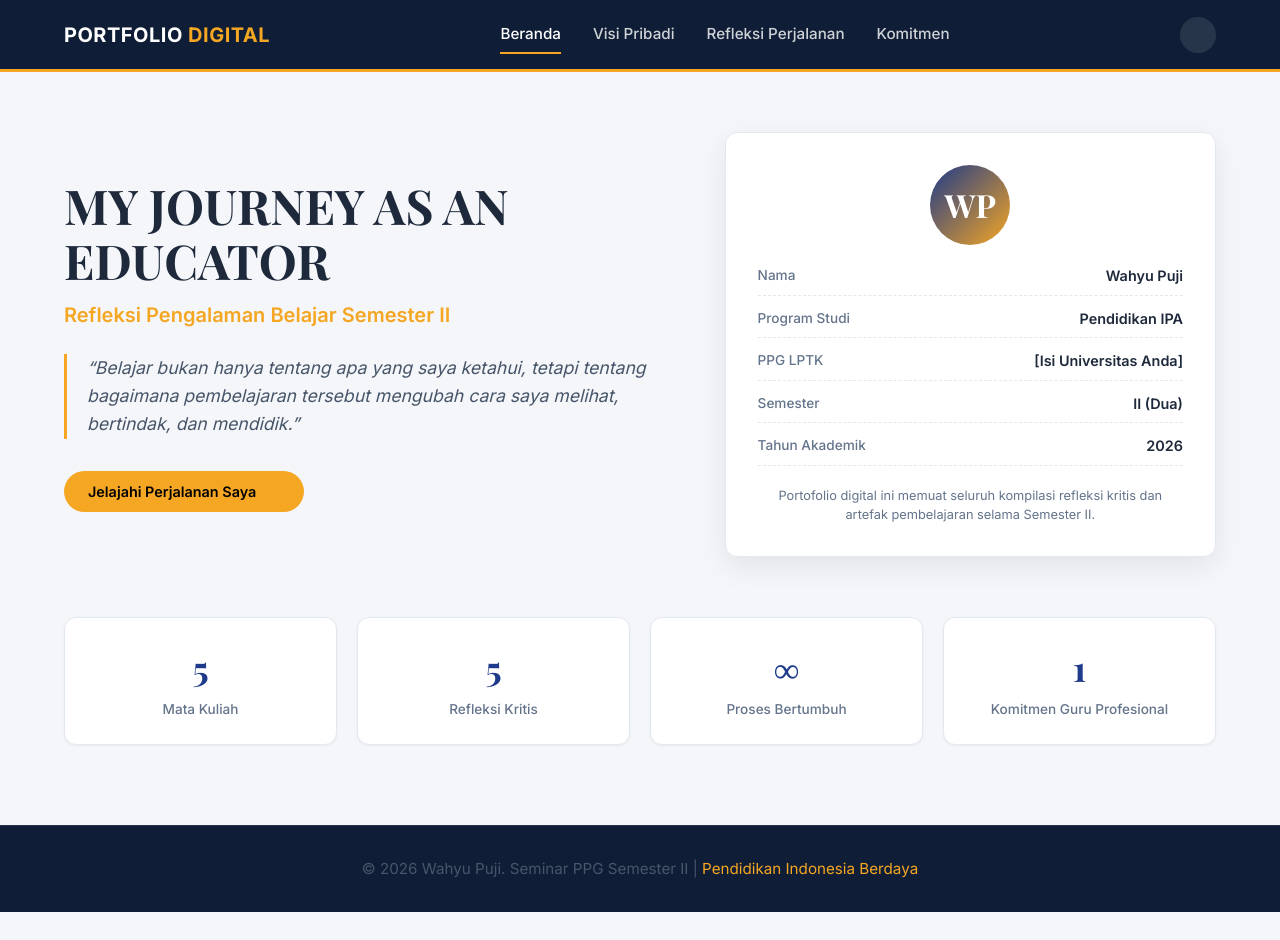
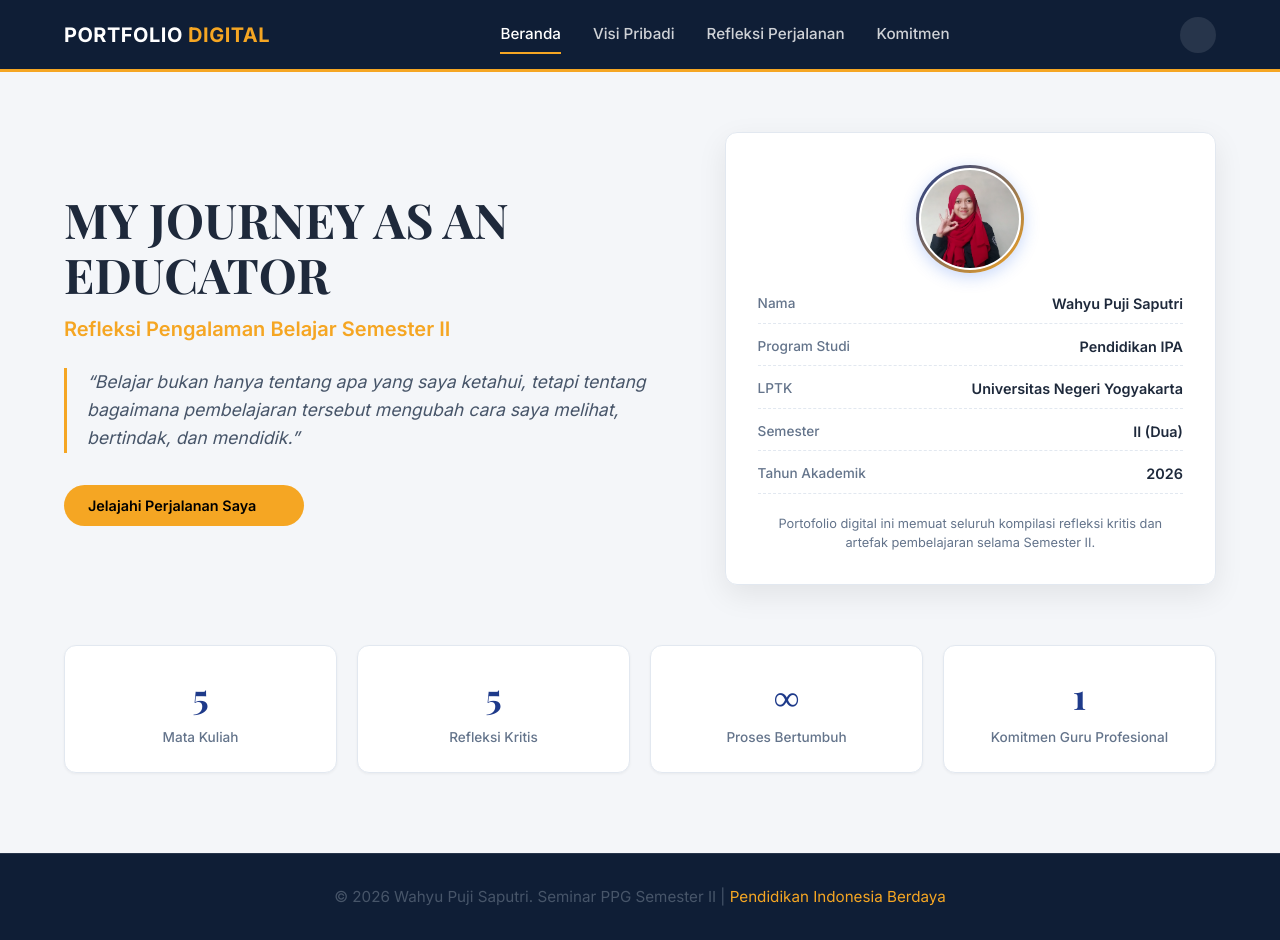
Before and after one commit to wahyupujisaputri/refleksisemester2, a plain HTML site: page index.html in a window 1280 px wide. Before the commit the page ends 912 px from the top, so only its background shows below. Drawn offline with nearby package versions, Linux system fonts and the light colour scheme; some icons are missing; a web font is replaced by a local one.

Commit message:
feat: Tambahkan foto profil asli Wahyu Puji Saputri dan perbarui LPTK menjadi Universitas Negeri Yogyakarta

```diff
--- a/index.html
+++ b/index.html
@@ -3,7 +3,7 @@
 <head>
   <meta charset="UTF-8">
   <meta name="viewport" content="width=device-width, initial-scale=1.0">
-  <title>Portfolio Digital Refleksi PPG — Wahyu Puji</title>
+  <title>Portfolio Digital Refleksi PPG — Wahyu Puji Saputri</title>
 
   <!-- Google Fonts -->
   <link rel="preconnect" href="https://fonts.googleapis.com">
@@ -1357,12 +1357,37 @@
       padding: 32px;
     }
 
+    .avatar-container {
+      width: 108px;
+      height: 108px;
+      border-radius: 50%;
+      margin: 0 auto 20px auto;
+      position: relative;
+      padding: 3px;
+      background: linear-gradient(135deg, var(--accent-blue), var(--accent-gold));
+      box-shadow: 0 4px 16px rgba(37, 99, 235, 0.25);
+      display: flex;
+      align-items: center;
+      justify-content: center;
+      overflow: hidden;
+    }
+
+    .avatar-image {
+      width: 100%;
+      height: 100%;
+      border-radius: 50%;
+      object-fit: cover;
+      object-position: center 20%;
+      display: block;
+      background-color: var(--bg-card);
+      border: 2px solid var(--bg-card);
+    }
+
     .avatar-circle {
-      width: 80px;
-      height: 80px;
+      width: 100%;
+      height: 100%;
       border-radius: 50%;
       background: linear-gradient(135deg, var(--accent-blue), var(--accent-gold));
-      margin: 0 auto 20px auto;
       display: flex;
       align-items: center;
       justify-content: center;
@@ -2196,19 +2221,22 @@
 
         <div class="hero-profile">
           <div class="profile-card">
-            <div class="avatar-circle">WP</div>
+            <div class="avatar-container">
+              <img src="assets/img/profile.png" alt="Foto Wahyu Puji Saputri" class="avatar-image" onerror="this.style.display='none'; this.nextElementSibling.style.display='flex';">
+              <div class="avatar-circle" style="display: none;">WP</div>
+            </div>
             <div class="info-list">
               <div class="info-row">
                 <span class="info-label">Nama</span>
-                <span class="info-value">Wahyu Puji</span>
+                <span class="info-value">Wahyu Puji Saputri</span>
               </div>
               <div class="info-row">
                 <span class="info-label">Program Studi</span>
                 <span class="info-value">Pendidikan IPA</span>
               </div>
               <div class="info-row">
-                <span class="info-label">PPG LPTK</span>
-                <span class="info-value">[Isi Universitas Anda]</span>
+                <span class="info-label">LPTK</span>
+                <span class="info-value">Universitas Negeri Yogyakarta</span>
               </div>
               <div class="info-row">
                 <span class="info-label">Semester</span>
@@ -2609,7 +2637,7 @@
      ========================================================================== -->
   <footer>
     <div class="container">
-      <p>&copy; 2026 Wahyu Puji. Seminar PPG Semester II | <span>Pendidikan Indonesia Berdaya</span></p>
+      <p>&copy; 2026 Wahyu Puji Saputri. Seminar PPG Semester II | <span>Pendidikan Indonesia Berdaya</span></p>
     </div>
   </footer>
 
```
Also changed, not shown: assets/img/profile.png (added).
